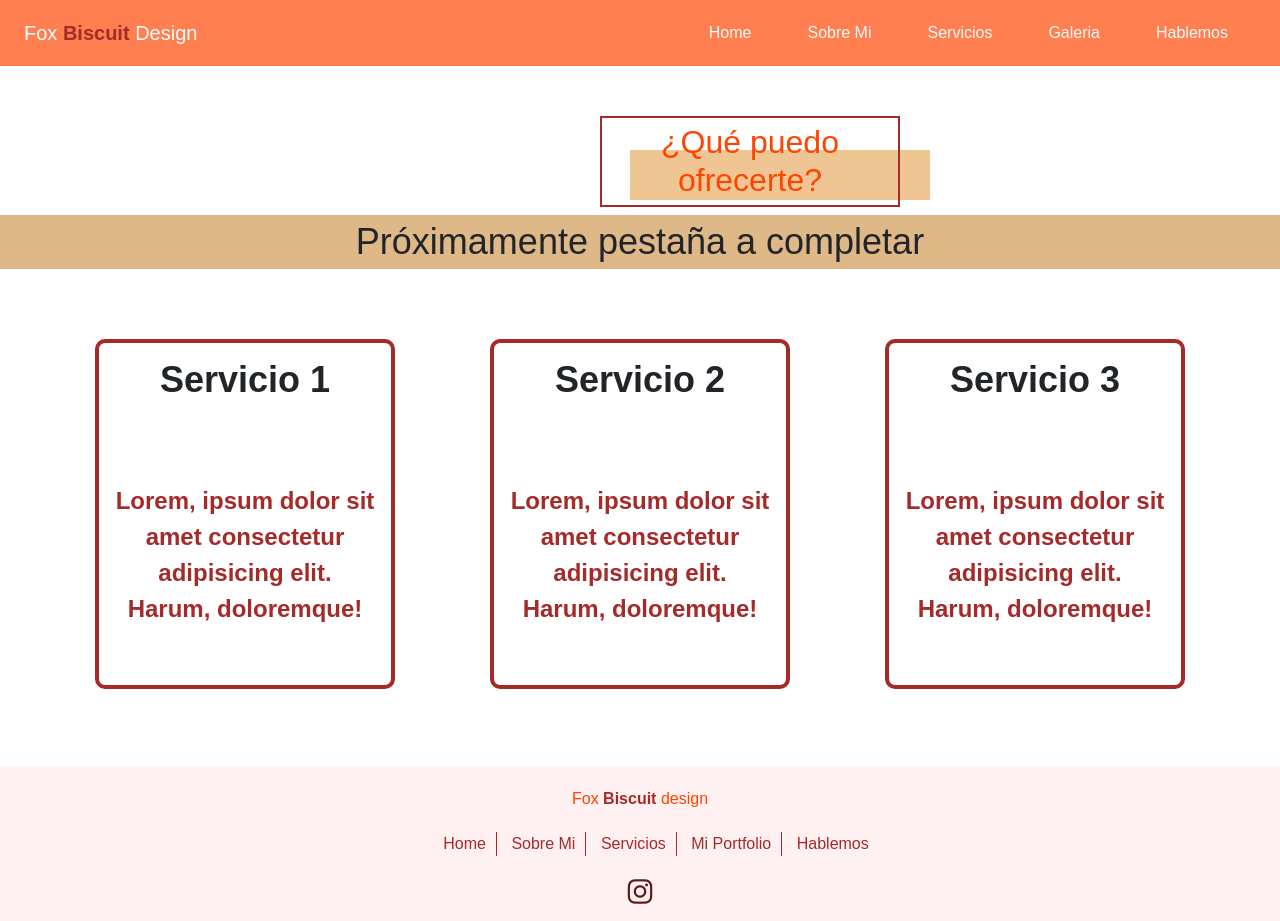
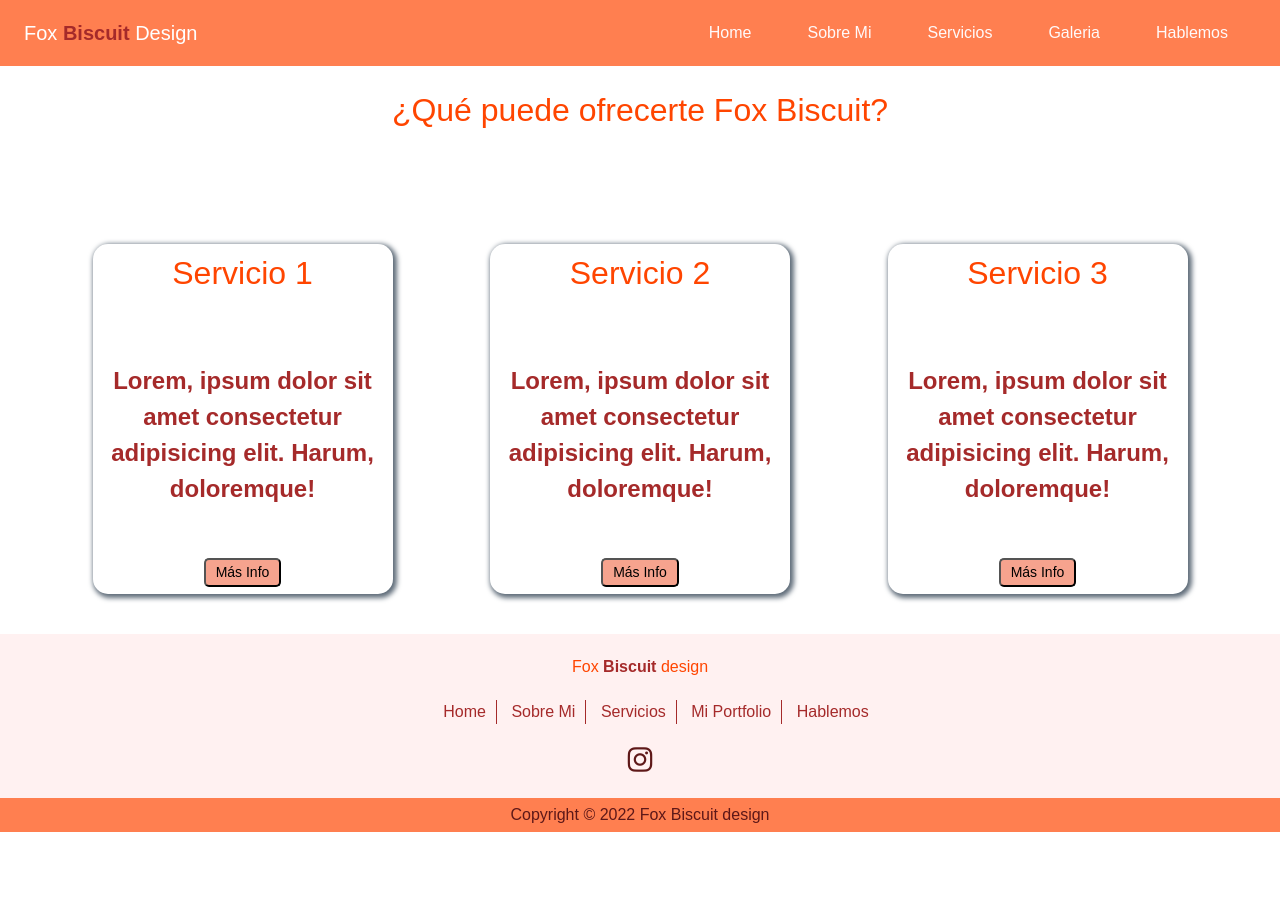
Before and after one commit to gisebag/Fox-Buscuit-Design, a plain HTML site: page pages/servicios.html in a window 1280 px wide. Shown: the top 921 px of the page. After the commit the page ends 848 px from the top, so only its background shows below. Drawn offline with nearby package versions, Linux system fonts and the light colour scheme.

Commit message:
modif page serv y estilos, agrego efec al index

```diff
--- a/css/estilos.css
+++ b/css/estilos.css
@@ -181,59 +181,43 @@
 
 /* <!---------------------- SECCIÓN SERVICIOS-----------------------> */
 
-.servicio1{
-    width: 100%;
-    height: 700px;
-    /* background-color: aquamarine; */
+
+
+
+.tituloServicios1{
+    margin: 20px 0 0 0;
+    color: orangered;
+    /* background-color: brown; */
     text-align: center;
+    padding: 5px;
 }
 
-.tituloServicios1{
-    color: orangered;
-    width: 300px;
-    /* background-color: aquamarine; */
-    position: relative;
-    top:50px;
-    left: 600px;
-    border: solid 2px brown;
+.contieneServicios{
+    display: flex;
+    justify-content: space-evenly;
+    /* background-color: cornflowerblue; */
+    margin-top: 70px;
     text-align: center;
-    padding: 5px;
-    z-index: 2;
+    flex-direction: row;
 }
 
-.cuadroColorServicios1{
-    width: 300px;
-    height: 50px;
-    background-color: rgb(240, 197, 148);
-    position: relative;
-    top:-15px;
-    left: 630px;
-    z-index: 1;
-}
 
-.cuadrosServicios{
-    display: flex;
-    justify-content: space-evenly;
-    /* align-items: center; */
-    /* background-color: cornflowerblue; */
-    margin-top: 70px;
-
-}
 
 .serv{
     width: 300px;
     height: 350px;
-    /* background-color: orangered; */
+    margin: 40px 5px;
     font-weight: bold;
-    border: solid 4px brown;
-    border-radius: 10px;
+    border-radius: 15px;
     font-size: 36px;
-    /* padding: 10px; */
+    box-shadow: 2px 2px 5px 2px rgb(95, 108, 121);
+
 
 }
 
 .tituloCuadroServ{
-    margin-top: 10px;
+    margin: 10px 0;
+    color: orangered;
 }
 
 .descripServ{
@@ -244,12 +228,15 @@
     padding-top: 60px;
 }
 
-.prox{
-    font-size: 36px;
-    background-color: burlywood;
+
+.click{
+    justify-content: end;
+    font-size: 14px;
+    padding: 2px 10px;
+    background-color: #f6a38e;
+    border-radius: 5px;
+
 }
-
-
 
 
 
@@ -662,6 +649,24 @@ label{
 
         /* fin inicio */
 
+
+    /* servicios */
+
+    .contieneServicios{
+        display: flex;
+        flex-direction: column;
+        align-items: center;
+        justify-content: center;
+        margin: 10px 0;
+
+    }
+
+    .serv{
+        margin: 5px 0;
+    }
+
+
+
 /* inicio PORTFOLIO */
 
     .portfolio{
--- a/pages/servicios.html
+++ b/pages/servicios.html
@@ -13,6 +13,13 @@
 
     <link rel="stylesheet" href="../css/estilos.css">
     <link rel="stylesheet" href="https://cdnjs.cloudflare.com/ajax/libs/font-awesome/6.1.1/css/all.min.css" integrity="sha512-KfkfwYDsLkIlwQp6LFnl8zNdLGxu9YAA1QvwINks4PhcElQSvqcyVLLD9aMhXd13uQjoXtEKNosOWaZqXgel0g==" crossorigin="anonymous" referrerpolicy="no-referrer" />
+
+    <!-- link wow -->
+    <link
+        rel="stylesheet"
+        href="https://cdnjs.cloudflare.com/ajax/libs/animate.css/4.1.1/animate.min.css"/>
+
+
 </head>
 <body>
 
@@ -56,18 +63,35 @@
 <!---------------------- SECCIÓN SERVICIOS----------------------->
 
 <Section class="servicio1">
-    <h2 class="tituloServicios1"> ¿Qué puedo ofrecerte?</h2>
 
-    <div class="cuadroColorServicios1"></div>
-    <p class="prox">Próximamente pestaña a completar</p>
-    <section class="cuadrosServicios">
-        <div class="serv serv1"><p class="tituloCuadroServ">Servicio 1</p>
-            <p class="descripServ">Lorem, ipsum dolor sit amet consectetur adipisicing elit. Harum, doloremque!</p></div>
-        <div class="serv serv2"><p class="tituloCuadroServ">Servicio 2</p>
-            <p class="descripServ">Lorem, ipsum dolor sit amet consectetur adipisicing elit. Harum, doloremque!</p></div>
-        <div class="serv serv3">
-            <p class="tituloCuadroServ">Servicio 3</p><p class="descripServ">Lorem, ipsum dolor sit amet consectetur adipisicing elit. Harum, doloremque!</p></div>
+    <h2 class="tituloServicios1"> ¿Qué puede ofrecerte Fox Biscuit?</h2>
+
+    <section class="contieneServicios">
+
+            <div class="serv serv1 animate__animated animate__fadeIn ">
+                <h2 class="tituloCuadroServ">Servicio 1</h2>
+                    <p class="descripServ">Lorem, ipsum dolor sit amet consectetur adipisicing elit. Harum, doloremque!</p>
+                    <a class="masInfo" href="./hablemos.html"><input class="click" type="button" value="Más Info"></a>
+                </div>
+
+
+            <div class="serv serv2 animate__animated animate__fadeIn">
+                <h2 class="tituloCuadroServ">Servicio 2</h2>
+                    <p class="descripServ">Lorem, ipsum dolor sit amet consectetur adipisicing elit. Harum, doloremque!</p>
+                    <a class="masInfo" href="./hablemos.html"><input class="click" type="button" value="Más Info"></a>
+                </div>
+
+
+                    <div class="serv serv3 animate__animated animate__fadeIn">
+                <h2 class="tituloCuadroServ">Servicio 3</h2>
+                    <p class="descripServ">Lorem, ipsum dolor sit amet consectetur adipisicing elit. Harum, doloremque!</p>
+                    <a class="masInfo" href="./hablemos.html"><input class="click" type="button" value="Más Info"></a>
+                </div>
+
+
     </section>
+
+
 
 
 </Section>
@@ -104,5 +128,9 @@
 <script src="https://cdn.jsdelivr.net/npm/@popperjs/core@2.10.2/dist/umd/popper.min.js" integrity="sha384-7+zCNj/IqJ95wo16oMtfsKbZ9ccEh31eOz1HGyDuCQ6wgnyJNSYdrPa03rtR1zdB" crossorigin="anonymous"></script>
 <script src="https://cdn.jsdelivr.net/npm/bootstrap@5.1.3/dist/js/bootstrap.min.js" integrity="sha384-QJHtvGhmr9XOIpI6YVutG+2QOK9T+ZnN4kzFN1RtK3zEFEIsxhlmWl5/YESvpZ13" crossorigin="anonymous"></script>
 
+<!-- Scrip wow -->
+
+
+
 </body>
 </html>
```
Also changed, not shown: index.html (+12 -6 lines).
